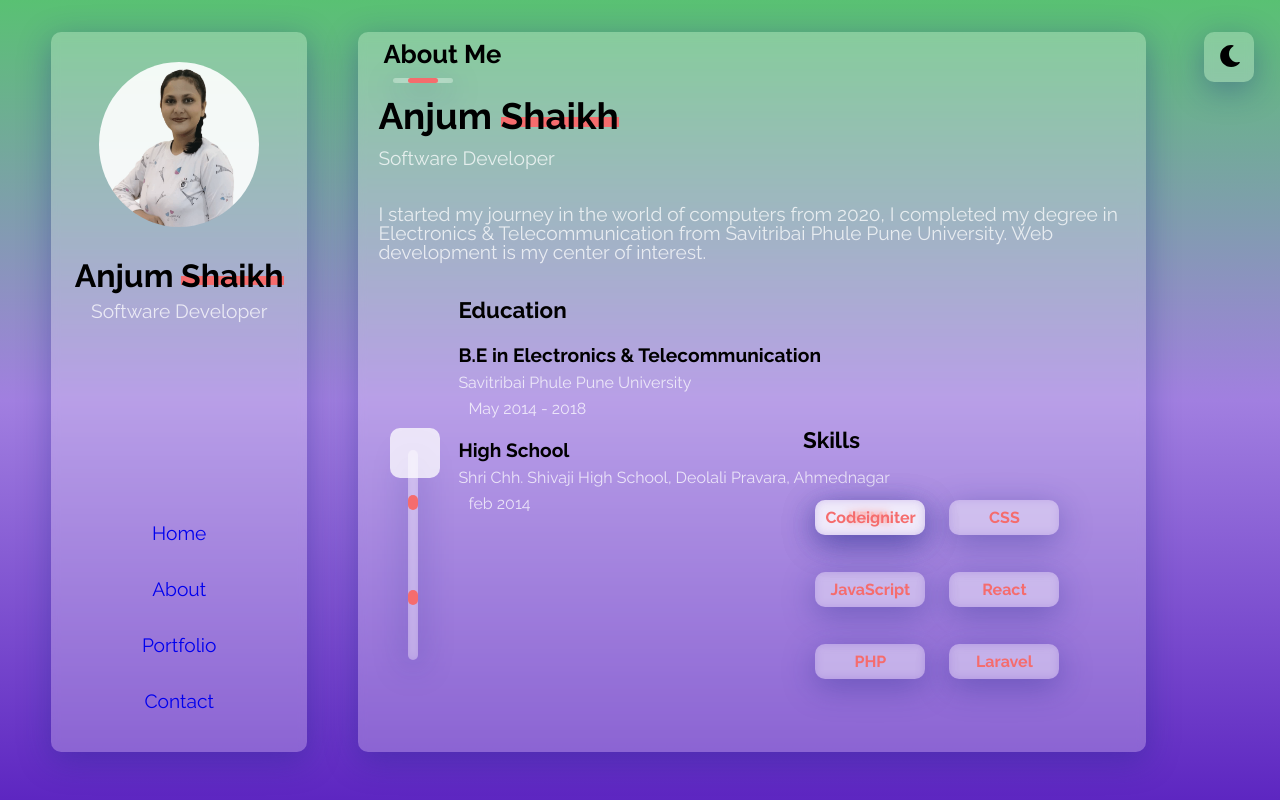
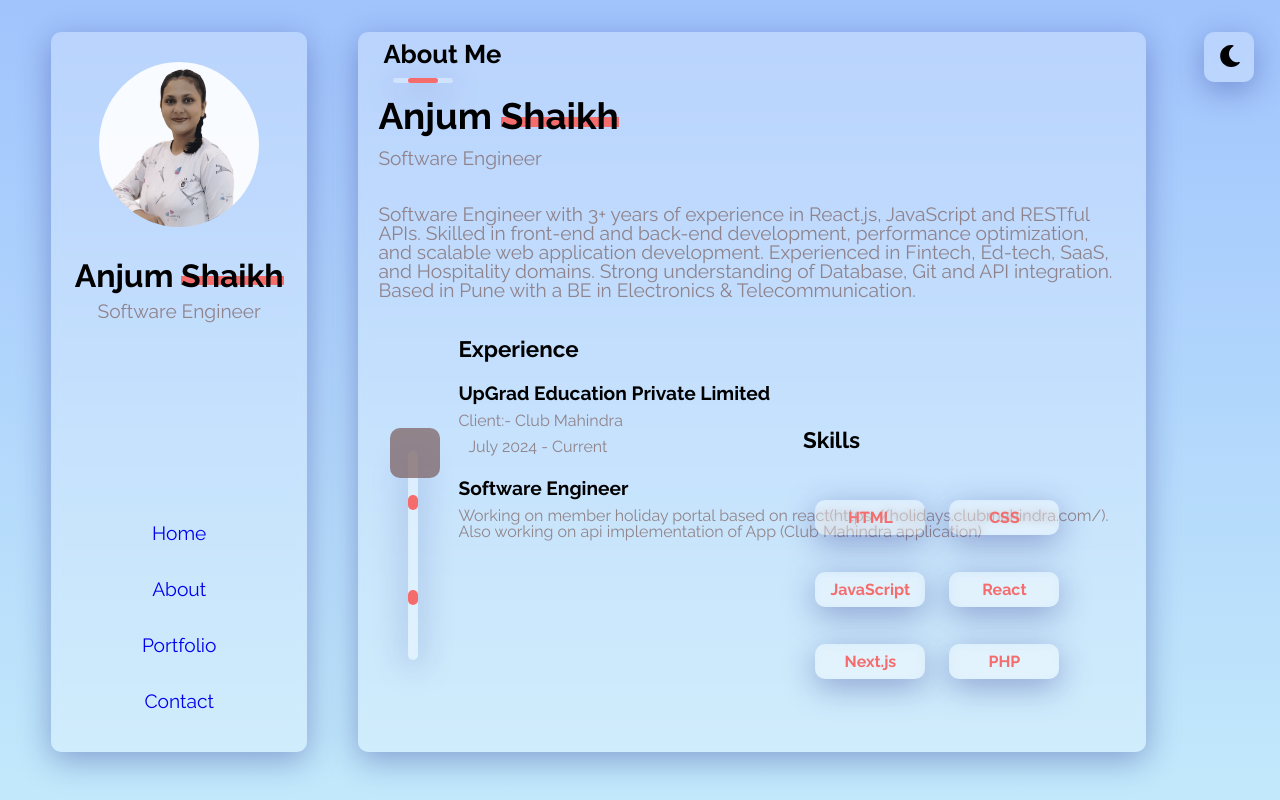
Before and after one commit to Anjum7866/anjum-portfolio1, a React (Create React App) app: page /about in a window 1280 px wide. Built offline with nearby package versions, Linux system fonts and the light colour scheme.

Commit message:
website modified

```diff
--- a/src/App.css
+++ b/src/App.css
@@ -13,7 +13,7 @@
 }
 body{
   font-family: 'Raleway';
-  background: linear-gradient(#59c173,#a17fe0, #5d26c1);
+  background: linear-gradient(#A1C4FD , #C2E9FB);
 }
 .App
 {
@@ -75,7 +75,7 @@ nav
 {
   font-size: var(--typing-font);
   margin-bottom: 30px;
-  color: #ffffffbf;
+  color: #7f6464bf;
 }
 
 nav ul{
@@ -93,7 +93,7 @@ nav ul li
   margin:15px;
   padding: 11px;
   border-radius: 10px;
-  color: white;
+  color: black;
 }
 nav ul li:hover{
   background-color: #ffffff80;
@@ -111,7 +111,7 @@ a
 }
 p{
   font-size: var(--fontsize-p);
-  color: #ffffffbf;
+  color: #7f6464bf;
   margin: 10px;
 }
 h1{
@@ -358,7 +358,7 @@ mark{
    left: 15px;
 }
 .i2{
-  color: #ffffffbf;
+  color: #7f6464bf;
   padding-right: 10px;
 }
 .i3{
@@ -368,7 +368,7 @@ mark{
   top: 55%;
   left: 4%;
   z-index: 1;
-  background-color: #ffffffbf;
+  background-color: #7f6464bf;
   border-radius: 10px;
 }
 .back3{
--- a/src/components/Navbar.js
+++ b/src/components/Navbar.js
@@ -25,7 +25,7 @@ class Navbar extends Component {
             <>
              <img src={profilepic} alt='profilepic' className="profilepic"></img>
             <h2>Anjum <mark>Shaikh</mark></h2>
-            <p>Software Developer</p>
+            <p>Software Engineer</p>
             </>
 
              <ul>
--- a/src/contents/About.js
+++ b/src/contents/About.js
@@ -8,35 +8,32 @@ class About extends Component {
             <h1 className="subtopic">About Me</h1>
             <div className="hr_line line2 glass"><div className="inner2"></div></div>
             <h2 className="abouthead">Anjum <mark className="mark2">Shaikh</mark></h2>
-            <p>Software Developer</p>
+            <p>Software Engineer</p>
             <br></br>
-            <p className="p10">I started my journey in the world of computers from 2020,
-            I completed my degree in Electronics & Telecommunication from Savitribai Phule Pune University.
-              Web development is my center of interest.
+            <p className="p10">Software Engineer with 3+ years of experience in React.js, JavaScript and RESTful APIs. Skilled in front-end and back-end development, performance optimization, and scalable web application development. Experienced in Fintech, Ed-tech, SaaS, and Hospitality domains. Strong understanding of Database, Git and API integration. Based in Pune with a BE in Electronics & Telecommunication.
             </p>
             <div className="Edu">
                 <div class="back1 back2"><i class="fa fa-book i1 i3"></i></div>
             </div>
-            <h3>Education</h3>
+            <h3>Experience</h3>
             <div className="vr_line glass">
                 <div className="vr_inner inn1"></div>
                 <div className="vr_inner inn2"></div>
             </div>
-            <h4>B.E in Electronics & Telecommunication</h4>
-            <p className="p1">Savitribai Phule Pune University</p>
-            <p className="p1"><i class="fa fa-calendar i2"></i>May 2014 - 2018</p>
-            <h4>High School</h4>
-            <p className="p1">Shri Chh. Shivaji High School, Deolali Pravara, Ahmednagar</p>
-            <p className="p1"><i class="fa fa-calendar i2"></i>feb 2014</p>
+            <h4>UpGrad Education Private Limited</h4>
+            <p className="p1">Client:- Club Mahindra</p>
+            <p className="p1"><i class="fa fa-calendar i2"></i>July 2024 - Current</p>
+            <h4>Software Engineer</h4>
+            <p className="p1">Working on member holiday portal based on react(https://holidays.clubmahindra.com/). Also working on api implementation of App (Club Mahindra application)</p>
+            {/* <p className="p1"><i class="fa fa-calendar i2"></i>feb 2014</p> */}
 
             <h3 class="sk_head">Skills</h3>
             <div class="sk glass">HTML</div>
             <div class="sk s2 glass">CSS</div>
             <div class="sk s3 glass">JavaScript</div>
             <div class="sk s4 glass">React</div>
-            <div class="sk s5 glass">PHP</div>
-            <div class="sk s6 glass">Laravel</div>
-            <div class="sk s7 glass">Codeigniter</div>
+            <div class="sk s5 glass">Next.js</div>
+            <div class="sk s6 glass">PHP</div>
             </div>
             )
         }
--- a/src/contents/Contact.js
+++ b/src/contents/Contact.js
@@ -9,7 +9,7 @@ class Contact extends Component {
             <h1 className="subtopic">Contact Me</h1>
             <div className="hr_line line2 glass"><div className="inner2 inner3"></div></div>
             <div class="con_out glass"><img src={Map} alt='map' class="co1"></img></div>
-            <a href="anjum_resume_3year_php_react.pdf"><div className="back3 glass">Download Resume</div></a>
+            <a href="Anjum_React_3_Years.pdf" target="_blank"><div className="back3 glass">Download Resume</div></a>
             <a href="mailto:anjummujeebshaikh@gmail.com"><div className="back3 back4 glass">Contact Me</div></a>
             <div className="hr_line line3 glass"><div className="inner3"></div></div>
             <Social />
--- a/src/contents/Home.js
+++ b/src/contents/Home.js
@@ -7,8 +7,12 @@ class Home extends Component {
         return (
             <div className="condiv home">
             <h1>Anjum <mark>Shaikh</mark></h1>
-            <ReactTypingEffect className="typingeffect" text={['A Software Developer','React Developer','Fontend Designer']} speed={100} eraseDelay={900}/>
+            <ReactTypingEffect className="typingeffect" text={['A Software Engineer','React Engineer','Fontend Designer']} speed={100} eraseDelay={900}/>
             <div className="hr_line glass"><div className="hr_inner"></div></div>
+            <p className='p-2 m-2'>Software Engineer with 3+ years of experience in React.js, JavaScript and RESTful APIs. Skilled in front-end and back- end development, performance optimization, and scalable web application development. Experienced in Fintech, Ed-tech, SaaS, and
+                Hospitality domains. Strong understanding of Database, Git and API integration. Based in Pune with a BE in Electronics &
+                Telecommunication.
+                </p>
             <Social />
             </div>
             )
--- a/src/pages/Layout.jsx
+++ b/src/pages/Layout.jsx
@@ -13,7 +13,7 @@ import '../App.css'
 
 const GlobalStyle = createGlobalStyle`
   body{
-  background: linear-gradient(${props => props.theme.mode === 'dark' ? '#b92b27, #1565C0' : '(#ff758c,#764ba2'});
+  background: linear-gradient(${props => props.theme.mode === 'dark' ? '#614385, #516395' : '(#009245, #FCEE21'});
   }
 
 `
```
Also changed, not shown: 2 other files (tests, documents, lock files or other folders).
